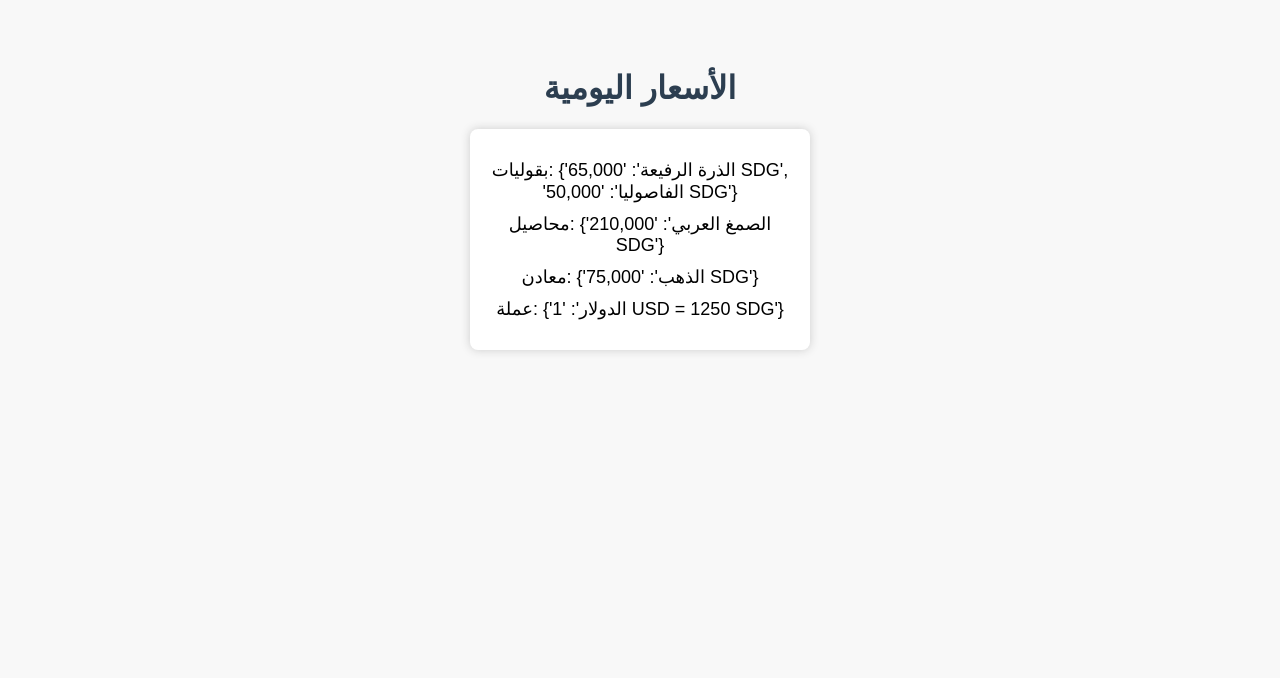
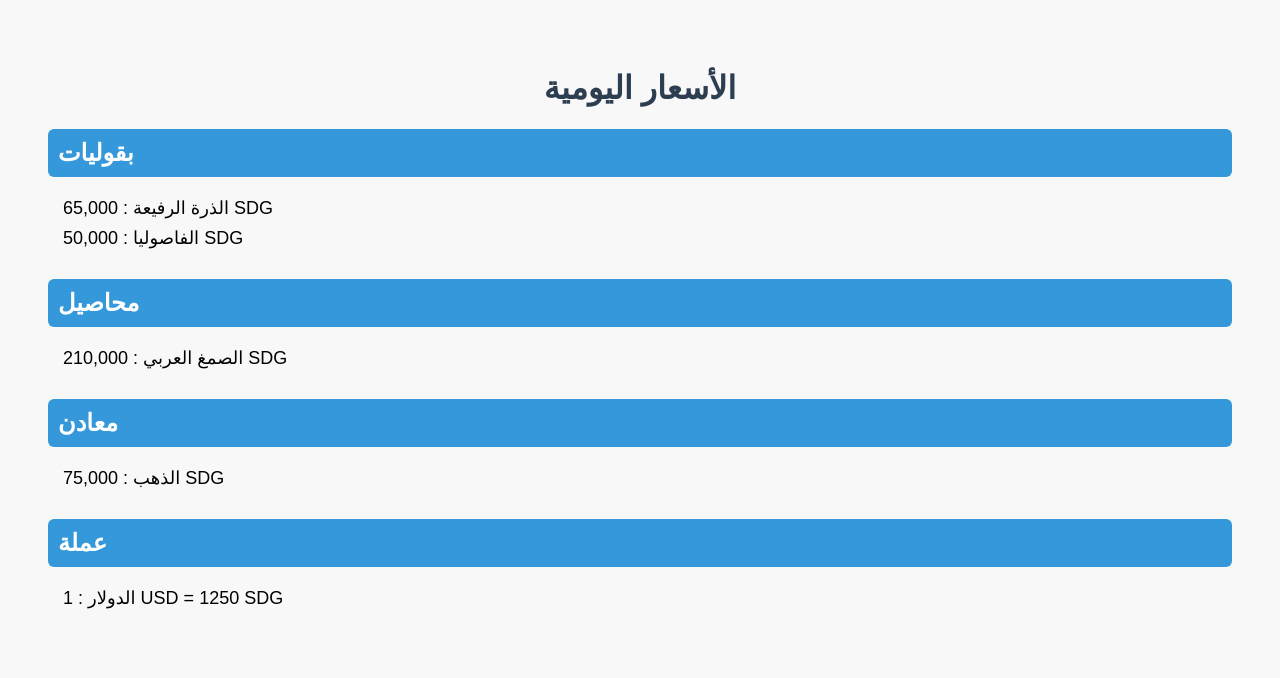
Before and after one commit to Aljaili-Elsmani/Crops-hunter, a Flask app: page / in a window 1280 px wide. Shown: the top 678 px of the page. Run offline with Flask 3, Linux system fonts and the light colour scheme.

Commit message:
Update index.html

```diff
--- a/templates/index.html
+++ b/templates/index.html
@@ -1,21 +1,25 @@
 <!DOCTYPE html>
 <html lang="ar">
 <head>
-    <meta charset="UTF-8">
+    <meta charset="UTF-8" />
     <title>أسعار اليوم - Crops Hunter</title>
     <style>
-        body { font-family: Arial; background: #f8f8f8; text-align: center; padding: 40px; }
-        h1 { color: #2c3e50; }
-        .price-box { margin: 20px auto; background: white; padding: 20px; border-radius: 8px; width: 300px; box-shadow: 0 0 10px #ccc; }
-        .item { margin: 10px 0; font-size: 18px; }
+        body { font-family: Arial; background: #f8f8f8; padding: 40px; }
+        h1 { color: #2c3e50; text-align: center; }
+        .category { margin-bottom: 30px; }
+        .category h2 { background: #3498db; color: white; padding: 10px; border-radius: 6px; }
+        .product { margin: 8px 0; font-size: 18px; padding-left: 15px; }
     </style>
 </head>
 <body>
     <h1>الأسعار اليومية</h1>
-    <div class="price-box">
-        {% for item, price in prices.items() %}
-            <div class="item">{{ item }}: {{ price }}</div>
-        {% endfor %}
-    </div>
+    {% for category, products in prices.items() %}
+        <div class="category">
+            <h2>{{ category }}</h2>
+            {% for product, price in products.items() %}
+                <div class="product">{{ product }} : {{ price }}</div>
+            {% endfor %}
+        </div>
+    {% endfor %}
 </body>
 </html>
```
